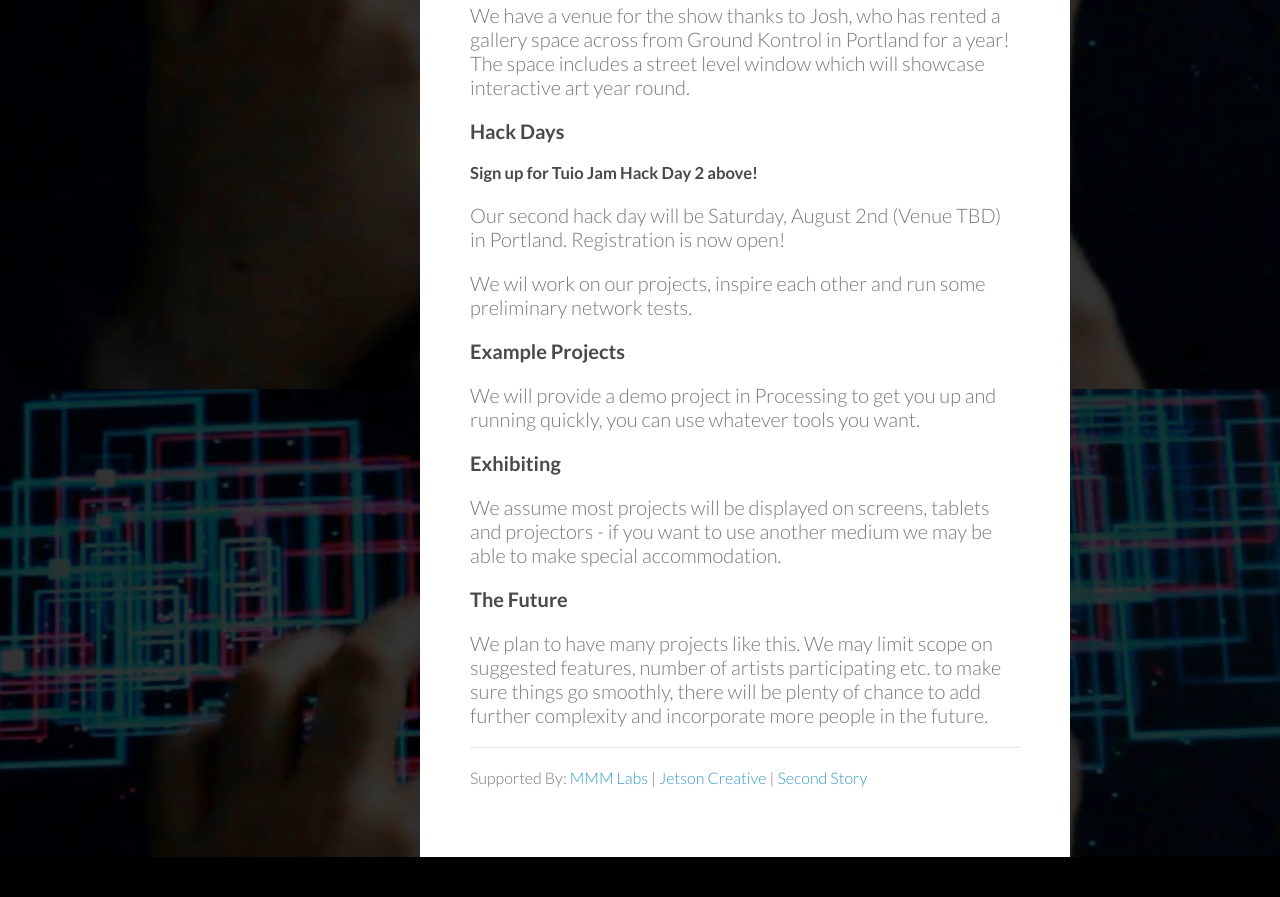
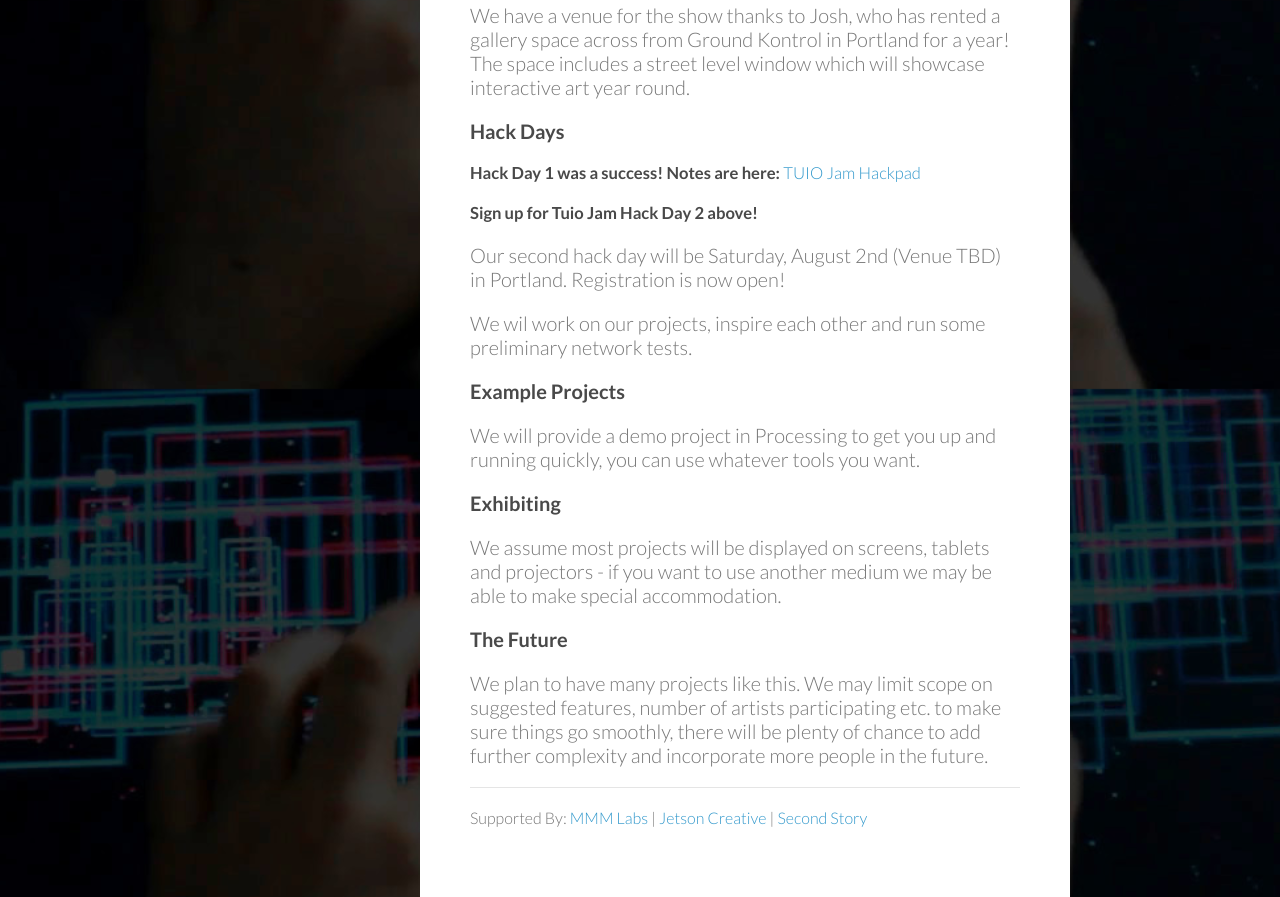
Before and after one commit to Ctrl-Art/tuio-jam, a plain HTML site: page index.html in a window 1280 px wide. Shown: the part 1211-2108 px from the top of the page. Before the commit the page ends 2068 px from the top, so only its background shows below. Drawn offline with Linux system fonts and the light colour scheme.

Commit message:
Update index.html

```diff
--- a/index.html
+++ b/index.html
@@ -40,6 +40,7 @@
         <p>We have a venue for the show thanks to Josh, who has rented a gallery space across from Ground Kontrol in Portland for a year! The space includes a street level window which will showcase interactive art year round.
 
         <h4>Hack Days</h4>
+        <h5>Hack Day 1 was a success! Notes are here: <a href="https://tuiojam.hackpad.com/TUIO-Jam-Hackday-Notes-wlx4X3m0uDF">TUIO Jam Hackpad</a></h5>
         <h5>Sign up for Tuio Jam Hack Day 2 above!</h5>
         <p>Our second hack day will be Saturday, August 2nd (Venue TBD) in Portland. Registration is now open!</p>
         <p>We wil work on our projects, inspire each other and run some preliminary network tests.</p>
```
